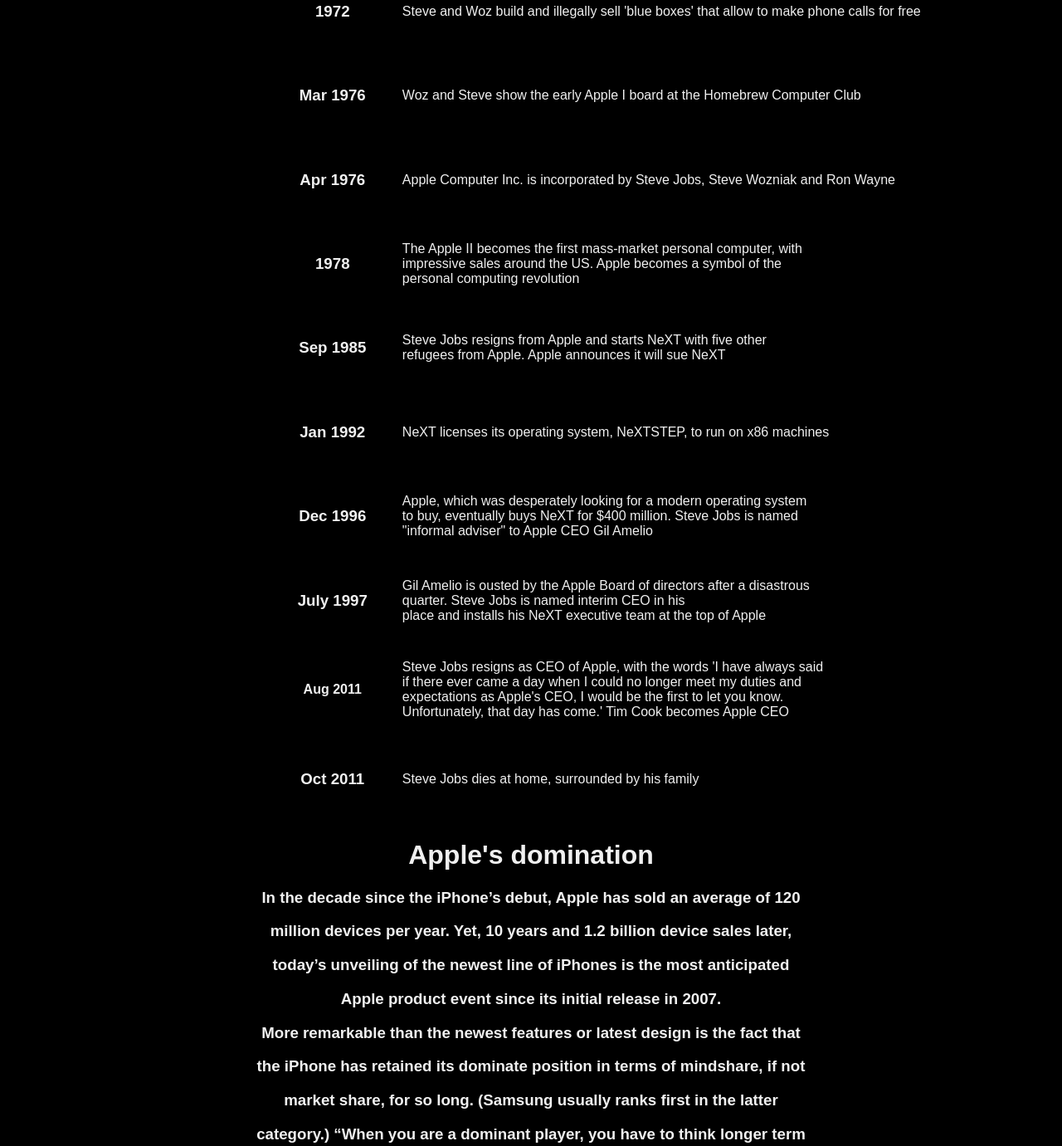
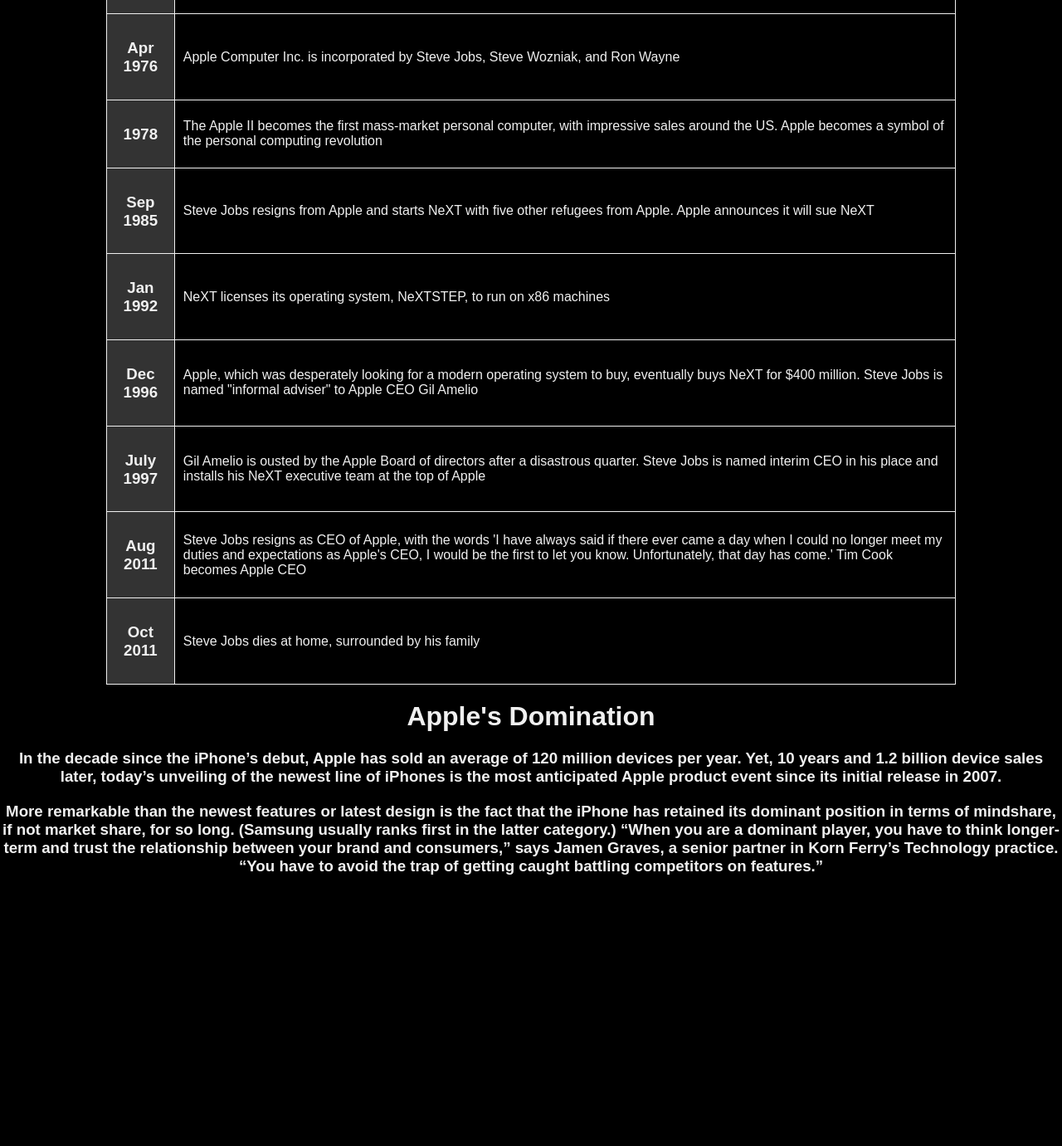
Before and after one commit to karthikchavali7/tributepage, a plain HTML site: page index.html in a window 1280 px wide. Shown: the part 1045-2426 px from the top of the page at 83% size. After the commit the page ends 2120 px from the top, so only its background shows below. Drawn offline with Linux system fonts and the light colour scheme.

Commit message:
Update index.html

```diff
--- a/index.html
+++ b/index.html
@@ -7,82 +7,106 @@
     <meta name="viewport" content="width=device-width, initial-scale=1.0">
     <title>Document</title>
     <style>
+        body {
+            background-color: #000000;
+            color: #F0F0F0;
+            font-family: Arial, Helvetica, sans-serif;
+            margin: 0;
+            padding: 0;
+        }
+
         h1 {
             color: #F0F0F0;
             font-family: sans-serif;
             text-align: center;
+            margin-top: 20px;
         }
 
         img {
             display: block;
-            margin-left: 26%;
+            margin: 0 auto;
+            max-width: 100%;
+            height: auto;
         }
 
         p {
-            color: #F0F0F0;
+            text-align: center;
+            margin: 20px;
+        }
+
+        h4 {
             text-align: center;
         }
 
-        h4 {
-            color: #F0F0F0;
-            text-align: center;
-            font-family: Arial, Helvetica, sans-serif;
+        table {
+            margin: 0 auto;
+            border-collapse: collapse;
+            width: 80%;
         }
 
-        td,
-        th {
-            color: #F0F0F0;
-            font-family: Arial, Helvetica, sans-serif;
-
+        th,
+        td {
+            border: 1px solid #F0F0F0;
+            padding: 10px;
+            text-align: left;
         }
 
-        table {
-            margin-left: 26%;
-        }
-        h3{
+        th {
+            background-color: #333;
             color: #F0F0F0;
-            text-align: center;
-            font-family: Arial, Helvetica, sans-serif;
         }
 
+        h3 {
+            text-align: center;
+            margin-top: 20px;
+        }
 
+        @media only screen and (max-width: 768px) {
+            table {
+                width: 100%;
+            }
+
+            img {
+                margin-left: 0;
+            }
+        }
     </style>
 </head>
 
-<body bgcolor="#000000">
-    <h1> Steve jobs</h1>
-    <img  src="https://i.pinimg.com/originals/f0/da/7b/f0da7b3ad9989546c968b17abc3fda9f.png" alt="steve">
-    <h1>Steve Jobs was one of the most influential<br> entrepreneurs in the field of IT.</h1>
+<body>
+    <h1>Steve Jobs</h1>
+    <img src="https://i.pinimg.com/originals/f0/da/7b/f0da7b3ad9989546c968b17abc3fda9f.png" alt="Steve Jobs">
+    <h1>Steve Jobs was one of the most influential entrepreneurs in the field of IT.</h1>
     <p>
-    <h4>He was the founder and CEO of Apple Inc. - one of the biggest IT<br> companies in the world.His ideas and
-        passion for innovative inventions is<br> celebrated by the mordern IT community. His vision and drive have
-        forever<br> changed computing by bringing us the Mac, the iPhone and the iPad.<br> He achieved a lot at a very
-        young age and inspired an entire generation of<br> young entrepreneurs. He is respected worldwide as a role
-        model and icon for success. His life is an ispiration for <br>anyone who has a passion for IT innovation or
-        entrepreneurship.</h4>
+        <h4>He was the founder and CEO of Apple Inc. - one of the biggest IT companies in the world. His ideas and
+            passion for innovative inventions are celebrated by the modern IT community. His vision and drive have
+            forever changed computing by bringing us the Mac, the iPhone, and the iPad. He achieved a lot at a very
+            young age and inspired an entire generation of young entrepreneurs. He is respected worldwide as a role
+            model and icon for success. His life is an inspiration for anyone who has a passion for IT innovation or
+            entrepreneurship.</h4>
     </p>
     <h1>Timeline</h1>
-    <table cellpadding="20">
+    <table>
         <tr>
             <th>
                 <h3>Feb 1955</h3>
             </th>
-            <td>Steve was born in San Francisco, the son of Abdulfattah Jandali and <br>Joanne Schieble. He is quickly
+            <td>Steve was born in San Francisco, the son of Abdulfattah Jandali and Joanne Schieble. He is quickly
                 adopted by Paul and Clara Jobs</td>
         </tr>
         <tr>
             <th>
                 <h3>1960</h3>
             </th>
-            <td>The Jobs family moves from San Francisco to Mountain View, a<br> suburban town in Santa Clara county,
-                more commonly known as <br>Silicon Valley</td>
+            <td>The Jobs family moves from San Francisco to Mountain View, a suburban town in Santa Clara county, more
+                commonly known as Silicon Valley</td>
         </tr>
         <tr>
             <th>
                 <h3>1969</h3>
             </th>
-            <td>Steve Jobs meets Steve Wozniak, 5 years older, through a mutual<br> friend. Woz and Steve share a love
-                of electronics, Bob Dylan, and <br>pranks</td>
+            <td>Steve Jobs meets Steve Wozniak, 5 years older, through a mutual friend. Woz and Steve share a love of
+                electronics, Bob Dylan, and pranks</td>
         </tr>
         <tr>
             <th>
@@ -98,18 +122,19 @@
         </tr>
         <tr>
             <th>
-                <h3>Apr 1976
-                </h3>
+                <h3>Apr 1976</h3>
             </th>
-            <td>Apple Computer Inc. is incorporated by Steve Jobs, Steve Wozniak and Ron Wayne</td>
+            <td>Apple Computer Inc. is incorporated by Steve Jobs, Steve Wozniak, and Ron Wayne</td>
         </tr>
         <tr>
             <th><h3>1978</h3></th>
-            <td>The Apple II becomes the first mass-market personal computer, with <br>impressive sales around the US. Apple becomes a symbol of the<br> personal computing revolution</td>
+            <td>The Apple II becomes the first mass-market personal computer, with impressive sales around the US. Apple
+                becomes a symbol of the personal computing revolution</td>
         </tr>
         <tr>
             <th><h3>Sep 1985</h3></th>
-            <td>Steve Jobs resigns from Apple and starts NeXT with five other<br> refugees from Apple. Apple announces it will sue NeXT</td>
+            <td>Steve Jobs resigns from Apple and starts NeXT with five other refugees from Apple. Apple announces it
+                will sue NeXT</td>
         </tr>
         <tr>
             <th><h3>Jan 1992</h3></th>
@@ -117,31 +142,36 @@
         </tr>
         <tr>
             <th><h3>Dec 1996</h3></th>
-            <td>Apple, which was desperately looking for a modern operating system <br>to buy, eventually buys NeXT for $400 million. Steve Jobs is named <br>"informal adviser" to Apple CEO Gil Amelio</td>
+            <td>Apple, which was desperately looking for a modern operating system to buy, eventually buys NeXT for $400
+                million. Steve Jobs is named "informal adviser" to Apple CEO Gil Amelio</td>
         </tr>
         <tr>
-            <th><h3>July 1997
-            </h3></th>
-            <td>Gil Amelio is ousted by the Apple Board of directors after a disastrous<br> quarter. Steve Jobs is named interim CEO in his <br>place and installs his NeXT executive team at the top of Apple</td>
-
+            <th><h3>July 1997</h3></th>
+            <td>Gil Amelio is ousted by the Apple Board of directors after a disastrous quarter. Steve Jobs is named
+                interim CEO in his place and installs his NeXT executive team at the top of Apple</td>
         </tr>
         <tr>
-            <th>Aug 2011
-            </th>
-            <td>Steve Jobs resigns as CEO of Apple, with the words 'I have always said<br> if there ever came a day when I could no longer meet my duties and <br>expectations as Apple's CEO, I would be the first to let you know.<br> Unfortunately, that day has come.' Tim Cook becomes Apple CEO
-            </td>
+            <th><h3>Aug 2011</h3></th>
+            <td>Steve Jobs resigns as CEO of Apple, with the words 'I have always said if there ever came a day when I
+                could no longer meet my duties and expectations as Apple's CEO, I would be the first to let you know.
+                Unfortunately, that day has come.' Tim Cook becomes Apple CEO</td>
         </tr>
         <tr>
-            <th><h3>Oct 2011</h3>
-            </th>
-            <td>Steve Jobs dies at home, surrounded by his family
-            </td>
+            <th><h3>Oct 2011</h3></th>
+            <td>Steve Jobs dies at home, surrounded by his family</td>
         </tr>
     </table>
-    <h1>Apple's domination</h1>
-    <p><h3>In the decade since the iPhone’s debut, Apple has sold an average of 120</h3><h3>million devices per year. Yet, 10 years and 1.2 billion device sales later,</h3><h3> today’s unveiling of the newest line of iPhones is the most anticipated</h3><h3>Apple product event since its initial release in 2007.</h3>
-
-       <h3> More remarkable than the newest features or latest design is the fact that</h3> <h3>the iPhone has retained its dominate position in terms of mindshare, if not </h3><h3>market share, for so long. (Samsung usually ranks first in the latter</h3><h3>category.) “When you are a dominant player, you have to think longer term</h3> <h3>and trust the relationship between your brand and consumers,” says</h3><h3> Jamen Graves, a senior partner in Korn Ferry’s Technology practice. “You </h3><h3>have to avoid the trap of getting caught battling competitors on features.”</h3></p>
+    <h1>Apple's Domination</h1>
+    <p>
+        <h3>In the decade since the iPhone’s debut, Apple has sold an average of 120 million devices per year. Yet, 10
+            years and 1.2 billion device sales later, today’s unveiling of the newest line of iPhones is the most
+            anticipated Apple product event since its initial release in 2007.</h3>
+        <h3>More remarkable than the newest features or latest design is the fact that the iPhone has retained its
+            dominant position in terms of mindshare, if not market share, for so long. (Samsung usually ranks first in
+            the latter category.) “When you are a dominant player, you have to think longer-term and trust the
+            relationship between your brand and consumers,” says Jamen Graves, a senior partner in Korn Ferry’s
+            Technology practice. “You have to avoid the trap of getting caught battling competitors on features.”</h3>
+    </p>
 
 </body>
 
```
